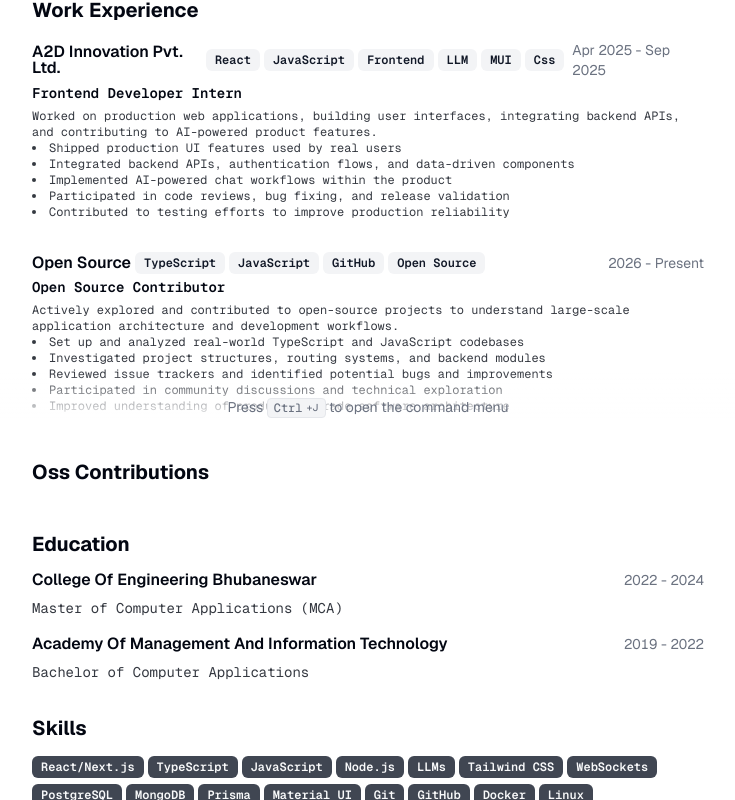
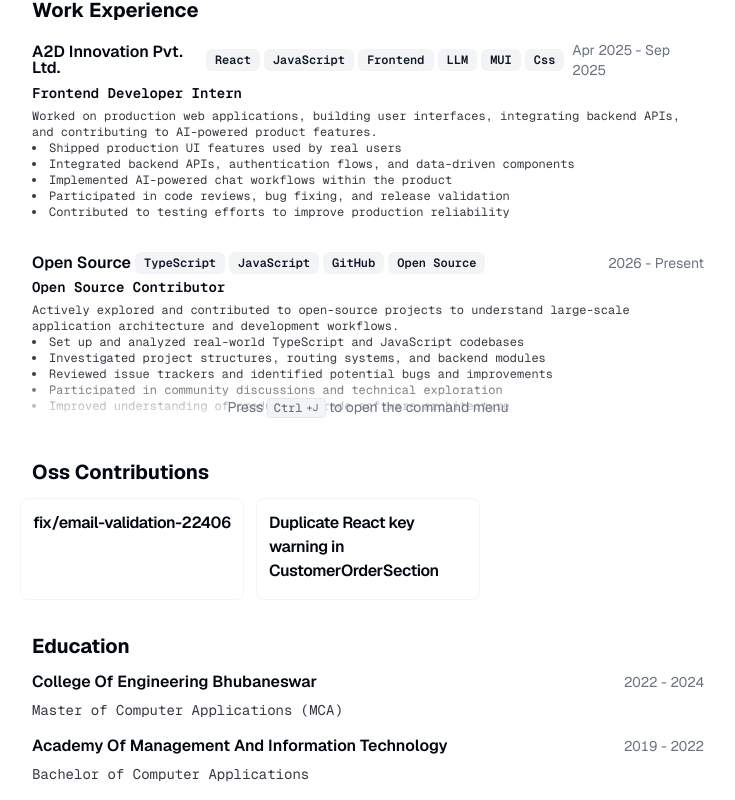
Before and after one commit to deep231w/CV, a Next.js app: page / in a window 1280 px wide. Shown: the part 378-1178 px from the top of the page, without its empty margins (272-1007 px from the left). Built offline with nearby package versions, Linux system fonts and the light colour scheme.

Commit message:
card added

```diff
--- a/src/app/components/oss-contibutionSec.tsx
+++ b/src/app/components/oss-contibutionSec.tsx
@@ -1,17 +1,99 @@
+import { Card, CardContent, CardDescription, CardHeader, CardTitle } from "@/components/ui/card";
 import { Section } from "@/components/ui/section";
+import type { RESUME_DATA } from "@/data/resume-data";
 
-export default function OssContributions(){
+interface ProjectLinkProps {
+  title: string;
+  link?: string;
+}
+
+function OssLink({ title, link }: ProjectLinkProps) {
+  if (!link) {
+    return <span>{title}</span>;
+  }
+
+  return (
+    <>
+      <a
+        href={link}
+        target="_blank"
+        rel="noopener noreferrer"
+        className="inline-flex items-center gap-1 hover:underline"
+        aria-label={`${title} project (opens in new tab)`}
+      >
+        {title}
+        <span
+          className="size-1 rounded-full bg-green-500"
+          title="Active project indicator"
+          aria-hidden="true"
+        />
+      </a>
+      <div
+        className="hidden font-mono text-xs underline print:visible"
+        aria-hidden="true"
+      >
+        {link.replace("https://", "").replace("www.", "").replace("/", "")}
+      </div>
+    </>
+  );
+}
+
+interface OssCardProps {
+  title: string;
+  description: string;
+  link?: string;
+}
+
+function OssCrd({title  ,link , description}:OssCardProps){
+    return (
+        <Card className="flex h-full flex-col overflow-hidden border p-3">
+            <CardHeader>
+                <div className="space-y-1">
+                <CardTitle className="text-base">
+                    <OssLink title={title} link={link} />
+                </CardTitle>
+                <CardDescription
+                    className="text-pretty font-mono text-xs print:text-[10px]"
+                    aria-label="Project description"
+                >
+                    {/* {description} */}
+                </CardDescription>
+                </div>
+            </CardHeader>
+            <CardContent className="mt-auto flex">
+                {/* <ProjectTags tags={tags} /> */}
+            </CardContent>
+        </Card>
+    )
+}
+
+interface OsssProps {
+  ossConstributions: (typeof RESUME_DATA)["ossConstributions"];
+}
+
+export default function OssContributions({ossConstributions}:OsssProps){
     return(
-        <Section>
-            <h2 className="text-xl font-bold" id="education-section">
-                    Oss Contributions
+        <Section className="scroll-mb-16 print:space-y-4">
+            <h2 className="text-xl font-bold" id="side-projects">
+                Oss Contributions
             </h2>
             <div
-                className="space-y-4"
+                className="-mx-3 grid grid-cols-1 gap-3 md:grid-cols-2 lg:grid-cols-3 print:grid-cols-3 print:gap-2"
                 role="feed"
-                aria-labelledby="education-section"
+                aria-labelledby="side-projects"
             >
-
+            {ossConstributions.map((project:any) => (
+                <article
+                key={project.title}
+                className="h-full transition-all duration-200 hover:-translate-y-0.5 hover:shadow-sm print:hover:translate-y-0 print:hover:shadow-none"
+                >
+                <OssCrd
+                    title={project.title}
+                    description={project.description}
+                    link={project.link?.href}
+                />
+                </article>
+            ))}
             </div>
         </Section>
     )
--- a/src/app/page.tsx
+++ b/src/app/page.tsx
@@ -99,7 +99,7 @@ export default function ResumePage() {
               className="animate-fade-in"
               style={{ animationDelay: "225ms" }}
             >
-              <OssContributions/>
+              <OssContributions ossConstributions={RESUME_DATA.ossConstributions}/>
             </div>
             <div
               className="animate-fade-in"
```
